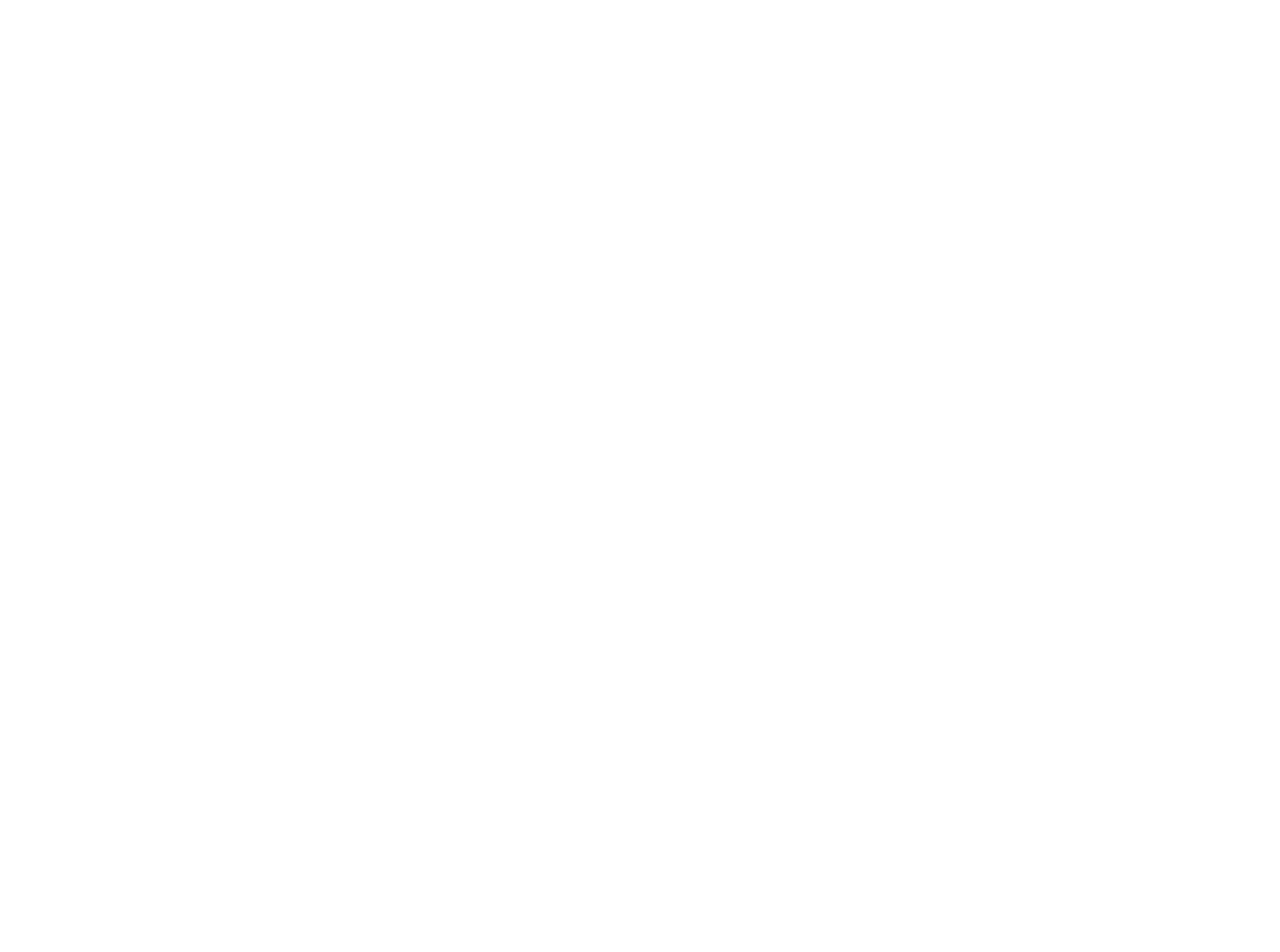
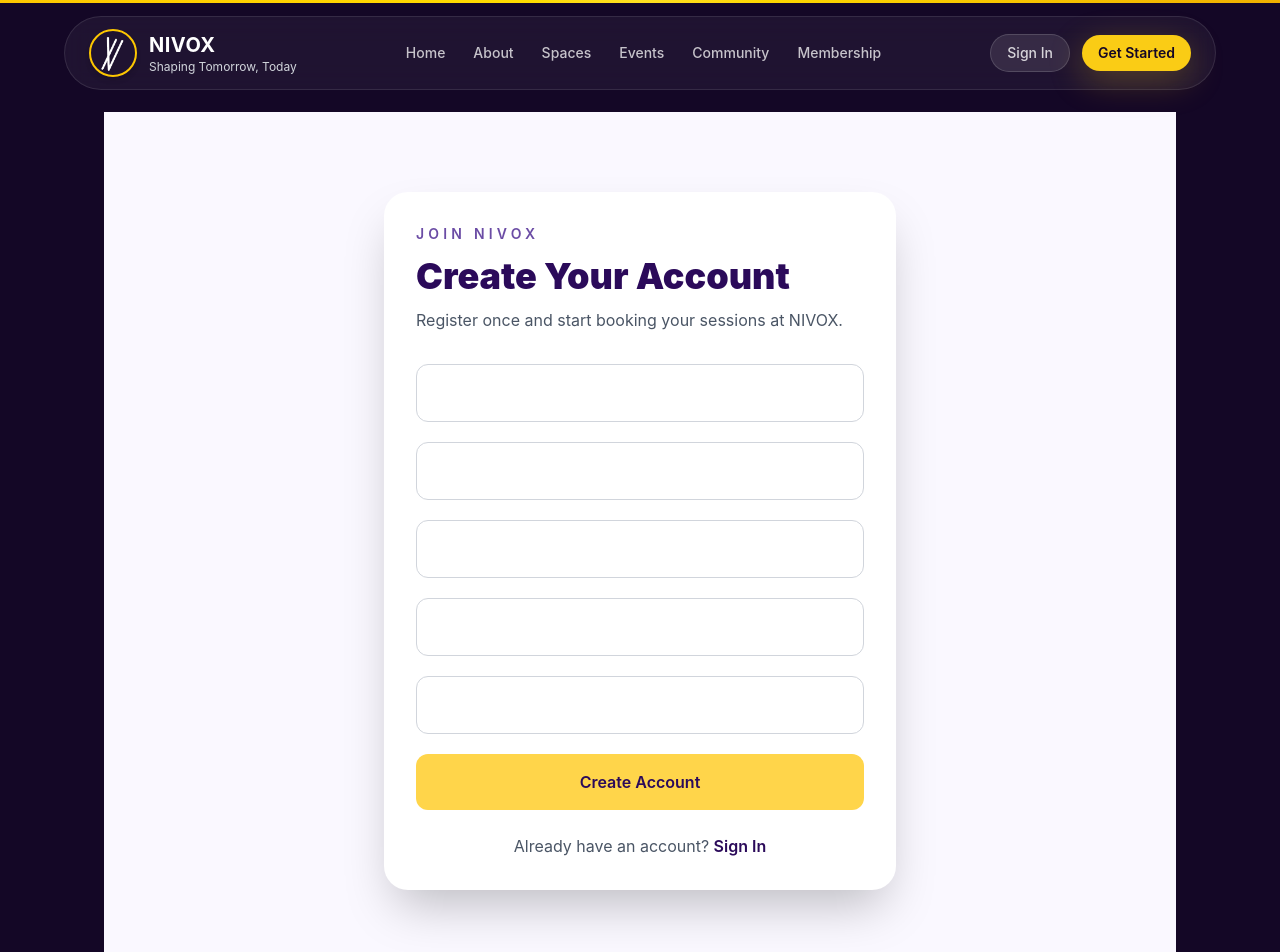
Before and after one commit to kenicmind/nivox-website, a React (Vite) app: page /register in a window 1280 px wide. Before the commit this address had no page. Shown: the top 952 px of the page. Before the commit the page ends 800 px from the top, so only its background shows below. Built offline with nearby package versions, Linux system fonts and the light colour scheme.

Commit message:
Update NIVOX website sections

```diff
--- a/src/components/layout/Navbar.jsx
+++ b/src/components/layout/Navbar.jsx
@@ -90,6 +90,7 @@ useEffect(() => {
         </div>
 
         <div className="hidden items-center gap-3 md:flex">
+        <Link to="/login">
           <motion.button
             whileHover={{ scale: 1.03 }}
             whileTap={{ scale: 0.97 }}
@@ -98,6 +99,7 @@ useEffect(() => {
           >
             Sign In
           </motion.button>
+        </Link>
 
         <Link to="/membership">
           <motion.button
@@ -144,23 +146,38 @@ useEffect(() => {
                 </NavLink>
               ))}
               <div className="mt-2 flex flex-col gap-2">
+                <Link to="/login" onClick={() => setIsOpen(false)}>
                   <motion.button
                     whileHover={{ scale: 1.02 }}
                     whileTap={{ scale: 0.98 }}
-                  className="rounded-full border border-white/15 bg-white/10 px-4 py-2 text-sm font-medium text-white"
+                    className="w-full rounded-full border border-white/15 bg-white/10 px-4 py-2 text-sm font-medium text-white"
                     type="button"
                   >
                     Sign In
                   </motion.button>
+                </Link>
+
                 <Link to="/membership" onClick={() => setIsOpen(false)}>
                   <motion.button
                     whileHover={{ scale: 1.02 }}
                     whileTap={{ scale: 0.98 }}
-                  className="rounded-full bg-[#FACC15] px-4 py-2 text-sm font-semibold text-[#140726] w-full"
+                    className="w-full rounded-full bg-[#FACC15] px-4 py-2 text-sm font-semibold text-[#140726]"
                     type="button"
                   >
                     Get Started
                   </motion.button>
+                </Link>
+                <Link to="/membership" onClick={() => setIsOpen(false)}>
+                <Link to="/login" onClick={() => setIsOpen(false)}>
+                <motion.button
+                  whileHover={{ scale: 1.02 }}
+                  whileTap={{ scale: 0.98 }}
+                  className="w-full rounded-full border border-white/15 bg-white/10 px-4 py-2 text-sm font-medium text-white"
+                  type="button"
+                >
+                  Sign In
+                </motion.button>
+              </Link>
               </Link>
               </div>
             </div>
--- a/src/components/sections/HeroSection.jsx
+++ b/src/components/sections/HeroSection.jsx
@@ -1,3 +1,4 @@
+import { Link } from 'react-router-dom';
 import { motion } from 'framer-motion';
 import {
   ArrowRight,
@@ -79,6 +80,7 @@ const HeroSection = () => {
           </p>
 
           <div className="mt-10 flex flex-col gap-4 sm:flex-row">
+            <Link to="/register">
               <motion.button
                 whileHover={{ scale: 1.03, y: -2 }}
                 whileTap={{ scale: 0.98 }}
@@ -86,6 +88,7 @@ const HeroSection = () => {
               >
                 Join the Waitlist
               </motion.button>
+            </Link>
             <motion.button
               whileHover={{ scale: 1.03, y: -2 }}
               whileTap={{ scale: 0.98 }}
--- a/src/pages/About/AboutPage.jsx
+++ b/src/pages/About/AboutPage.jsx
@@ -746,15 +746,16 @@ const AboutPage = () => {
             the next generation, there's a place for you at NIVOX.
           </p>
           <div className="mt-8 flex flex-col justify-center gap-3 sm:flex-row">
-            <motion.a
-              href="#"
+            <Link to="/membership">
+                  <motion.button
                     whileHover={{ y: -2, scale: 1.02 }}
                     whileTap={{ scale: 0.98 }}
                     className="inline-flex items-center justify-center gap-2 rounded-full bg-[#ffd54a] px-6 py-3.5 text-sm font-semibold text-[#2b0a5a] shadow-[0_12px_35px_rgba(255,213,74,0.24)]"
                   >
                     Become a Member
                     <ArrowRight className="h-4 w-4" />
-            </motion.a>
+                  </motion.button>
+                </Link>
             <motion.a
               href="#"
               whileHover={{ y: -2, scale: 1.02 }}
--- a/src/pages/Auth/AuthPage.jsx
+++ /dev/null
@@ -1,13 +0,0 @@
-const AuthPage = () => {
-  return (
-    <section className="space-y-4 rounded-3xl border border-white/10 bg-white/5 p-8 shadow-2xl shadow-black/20">
-      <p className="text-sm uppercase tracking-[0.35em] text-[#d4af37]">Access</p>
-      <h1 className="text-4xl font-semibold text-white">Auth</h1>
-      <p className="max-w-2xl text-lg text-white/70">
-        This is a placeholder page for authentication flows.
-      </p>
-    </section>
-  );
-};
-
-export default AuthPage;
--- /dev/null
+++ b/src/pages/Auth/LoginPage.jsx
@@ -0,0 +1,44 @@
+import { motion } from "framer-motion";
+
+const LoginPage = () => {
+  return (
+    <main className="min-h-screen flex items-center justify-center bg-[#faf8ff] px-6">
+      <motion.div
+        initial={{ opacity: 0, y: 30 }}
+        animate={{ opacity: 1, y: 0 }}
+        className="w-full max-w-md rounded-3xl bg-white p-8 shadow-2xl"
+      >
+        <h1 className="text-3xl font-bold text-[#2b0a5a]">
+          Student Login
+        </h1>
+
+        <p className="mt-2 text-gray-600">
+          Welcome back to NIVOX.
+        </p>
+
+        <form className="mt-8 space-y-5">
+          <input
+            type="email"
+            placeholder="Email Address"
+            className="w-full rounded-xl border border-gray-300 p-3"
+          />
+
+          <input
+            type="password"
+            placeholder="Password"
+            className="w-full rounded-xl border border-gray-300 p-3"
+          />
+
+          <button
+            type="submit"
+            className="w-full rounded-xl bg-[#FFD54A] py-3 font-semibold text-[#2b0a5a]"
+          >
+            Login
+          </button>
+        </form>
+      </motion.div>
+    </main>
+  );
+};
+
+export default LoginPage;
--- /dev/null
+++ b/src/pages/Auth/RegisterPage.jsx
@@ -0,0 +1,80 @@
+import { motion } from "framer-motion";
+import { Link } from "react-router-dom";
+
+const RegisterPage = () => {
+  return (
+    <main className="min-h-screen flex items-center justify-center bg-[#faf8ff] px-6 py-20">
+      <motion.div
+        initial={{ opacity: 0, y: 25 }}
+        animate={{ opacity: 1, y: 0 }}
+        className="w-full max-w-lg rounded-3xl bg-white p-8 shadow-2xl"
+      >
+        <p className="text-sm font-semibold uppercase tracking-[0.3em] text-[#6b4ca5]">
+          Join NIVOX
+        </p>
+
+        <h1 className="mt-3 text-4xl font-black text-[#2b0a5a]">
+          Create Your Account
+        </h1>
+
+        <p className="mt-3 text-gray-600">
+          Register once and start booking your sessions at NIVOX.
+        </p>
+
+        <form className="mt-8 space-y-5">
+
+          <input
+            type="text"
+            placeholder="Full Name"
+            className="w-full rounded-xl border border-gray-300 p-4 outline-none focus:border-[#FFD54A]"
+          />
+
+          <input
+            type="email"
+            placeholder="Email Address"
+            className="w-full rounded-xl border border-gray-300 p-4 outline-none focus:border-[#FFD54A]"
+          />
+
+          <input
+            type="tel"
+            placeholder="Phone Number"
+            className="w-full rounded-xl border border-gray-300 p-4 outline-none focus:border-[#FFD54A]"
+          />
+
+          <input
+            type="text"
+            placeholder="University"
+            className="w-full rounded-xl border border-gray-300 p-4 outline-none focus:border-[#FFD54A]"
+          />
+
+          <input
+            type="password"
+            placeholder="Password"
+            className="w-full rounded-xl border border-gray-300 p-4 outline-none focus:border-[#FFD54A]"
+          />
+
+          <button
+            type="submit"
+            className="w-full rounded-xl bg-[#FFD54A] py-4 font-semibold text-[#2b0a5a] transition hover:brightness-105"
+          >
+            Create Account
+          </button>
+
+        </form>
+
+        <p className="mt-6 text-center text-gray-600">
+          Already have an account?{" "}
+          <Link
+            to="/login"
+            className="font-semibold text-[#2b0a5a]"
+          >
+            Sign In
+          </Link>
+        </p>
+
+      </motion.div>
+    </main>
+  );
+};
+
+export default RegisterPage;
--- a/src/routes/router.jsx
+++ b/src/routes/router.jsx
@@ -6,9 +6,11 @@ import SpacesPage from '../pages/Spaces/SpacesPage';
 import EventsPage from '../pages/Events/EventsPage';
 import CommunityPage from '../pages/Community/CommunityPage';
 import MembershipPage from "../pages/Membership/MembershipPage";
-import AuthPage from '../pages/Auth/AuthPage';
+import AuthPage from '../pages/Auth/LoginPage.jsx';
 import DashboardPage from '../pages/Dashboard/DashboardPage';
 import AdminPage from '../pages/Admin/AdminPage';
+import LoginPage from "../pages/Auth/LoginPage";
+import RegisterPage from "../pages/Auth/RegisterPage";
 
 const AppRouter = () => {
   return (
@@ -21,9 +23,10 @@ const AppRouter = () => {
           <Route path="/events" element={<EventsPage />} />
           <Route path="/community" element={<CommunityPage />} />
          <Route path="/membership" element={<MembershipPage />} />
-          <Route path="/auth" element={<AuthPage />} />
+         <Route path="/login" element={<LoginPage />} />
           <Route path="/dashboard" element={<DashboardPage />} />
           <Route path="/admin" element={<AdminPage />} />
+          <Route path="/register" element={<RegisterPage />} />
         </Route>
       </Routes>
     </BrowserRouter>
```
Also changed, not shown: src/pages/Spaces/SpacesPage.jsx (indentation only). Lines whose indentation alone changed are shown as unchanged.
